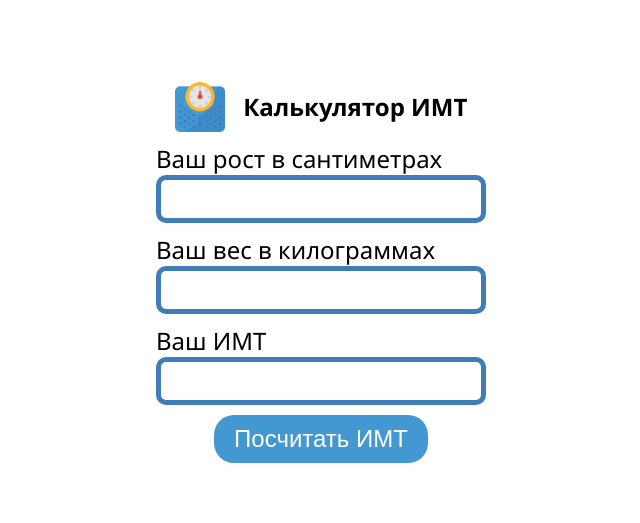
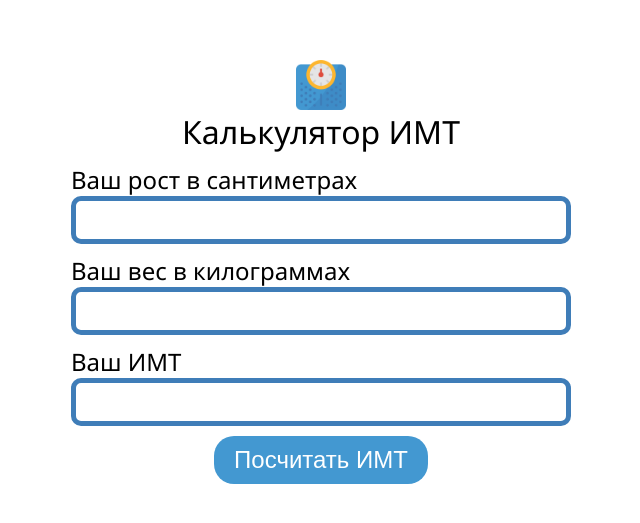
Before and after one commit to vredinn/pwa, a plain HTML site: page index.html in a window 1280 px wide. Shown: the part 123-646 px from the top of the page, without its empty margins (319-959 px from the left). Drawn offline with Linux system fonts and the light colour scheme.

Commit message:
Add files via upload

```diff
--- a/css/style.css
+++ b/css/style.css
@@ -1,16 +1,13 @@
 body{
-    height: 100vh;
-    margin: 0;
-    display: flex;
-    flex-direction: column;
-    justify-content: center;
     font-size: 1.5rem;
     font-family: 'Segoe UI', sans-serif;
+    margin: 0;
 }
 
 .header{
     display: flex;
-    justify-content: space-evenly;
+    flex-direction: column;
+    justify-content: flex-start;
     align-items: center;
     margin-bottom: 10px;
 }
@@ -20,16 +17,17 @@ body{
 }
 
 .header__text{
-    font-weight: bold;
+    font-size: 2rem;
 }
 
 .calc{
     display: flex;
+    height: 100vmin;
     flex-direction: column;
-    justify-content: space-between;
-    max-width: 576px;
+    justify-content: center;
+    max-width: 500px;
     margin: 0 auto;
-    padding: 10px;
+    padding: 0 10px;
 }
 
 .calc__item{
@@ -37,6 +35,10 @@ body{
     display: flex;
     flex-direction: column;
     justify-content: space-between;
+}
+
+.calc__item:focus-within .calc__label{
+    text-decoration:underline;
 }
 
 .calc__field{
@@ -51,6 +53,8 @@ body{
     outline: none;
     box-shadow: 0px 0px 5px rgba(0, 0, 0, .5);
 }
+
+
 
 .calc__button{
     border: none;
```
